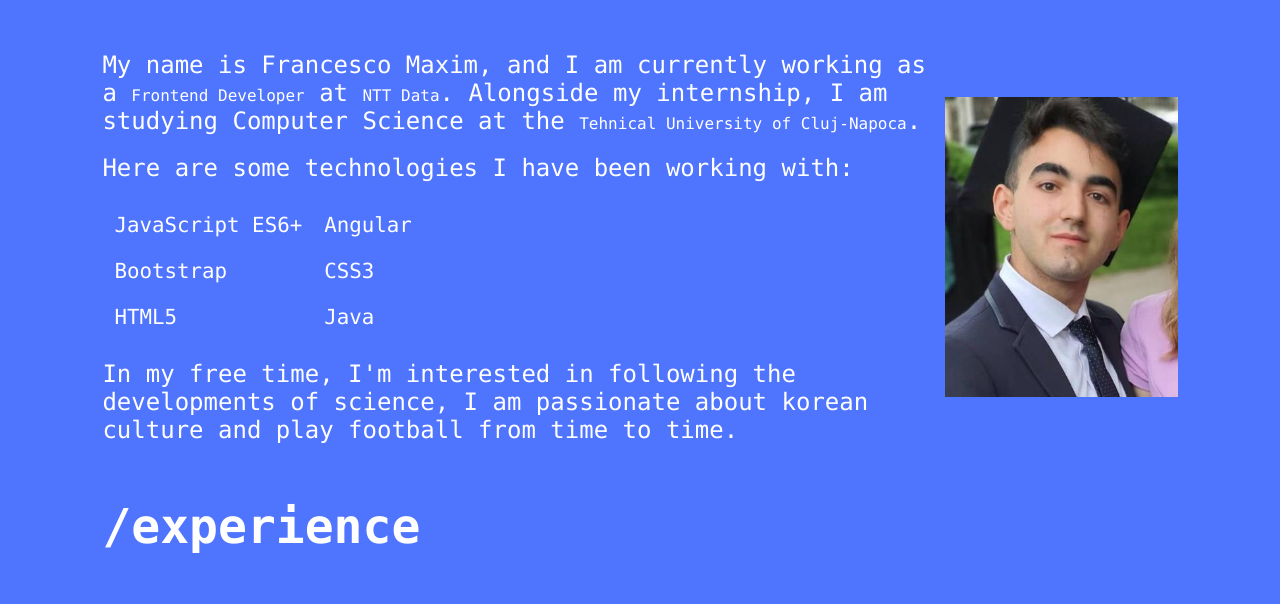
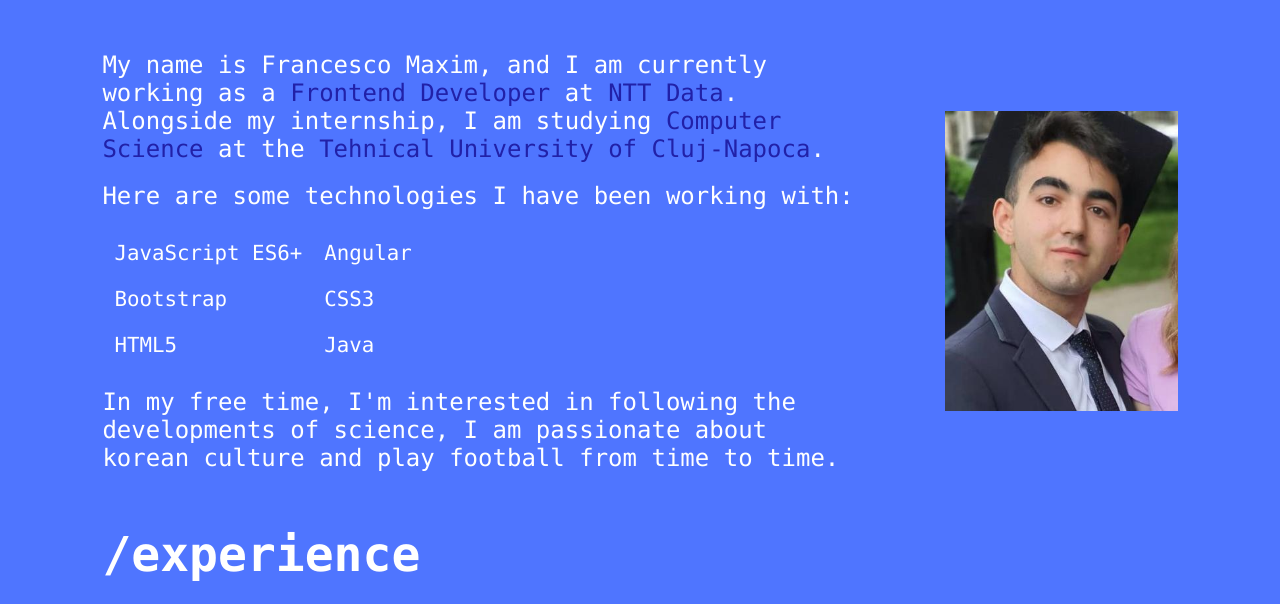
Before and after one commit to maxim-francesco/maxim-francesco.github.io, a plain HTML site: page index.html in a window 1280 px wide. Shown: the part 708-1312 px from the top of the page. Drawn offline with Linux system fonts and the light colour scheme.

Commit message:
removed bold, style spans

```diff
--- a/index.html
+++ b/index.html
@@ -55,8 +55,8 @@
             <h1>/about me</h1>
             <div class="about-container">
                 <div class="aboutcontent">
-                    <p>My name is Francesco Maxim, and I am currently working as a <bold>Frontend Developer</bold> at <span>NTT Data</span>. Alongside
-                        my internship, I am studying Computer Science at the <span>Tehnical University of Cluj-Napoca</span>.
+                    <p>My name is Francesco Maxim, and I am currently working as a <span>Frontend Developer</span> at <span>NTT Data</span>. Alongside
+                        my internship, I am studying <span>Computer Science</span> at the <span>Tehnical University of Cluj-Napoca</span>.
                     </p>
                     <br>
                     <p>Here are some technologies I have been working with:</p>
--- a/style.css
+++ b/style.css
@@ -38,6 +38,10 @@ main{
     margin: 0% 8%;
 }
 
+span{
+    color: #2121a8;
+}
+
 #home{
     display: flex;
     flex-direction: column;
@@ -46,7 +50,7 @@ main{
     margin: 15% 0;
 }
 
-#home h1{
+#home h1, span{
     font-size: 3.5rem;
     /* color: #2121a8; */
 }
@@ -73,7 +77,7 @@ h1{
     font-weight: bold;
 }
 
-#about p{
+#about p, #about span{
     font-size: 1.5rem;
 }
 
@@ -88,12 +92,16 @@ h1{
 
 .about-container{
     display: flex;
-    justify-content: center;
+    justify-content: space-between;
     align-items: center;
     padding: 5% 0;
 }
 
-#experience h2{
+.aboutcontent{
+    width: 70%;
+}
+
+#experience h2, #experience span{
     font-size: 2rem;
 }
 
```
